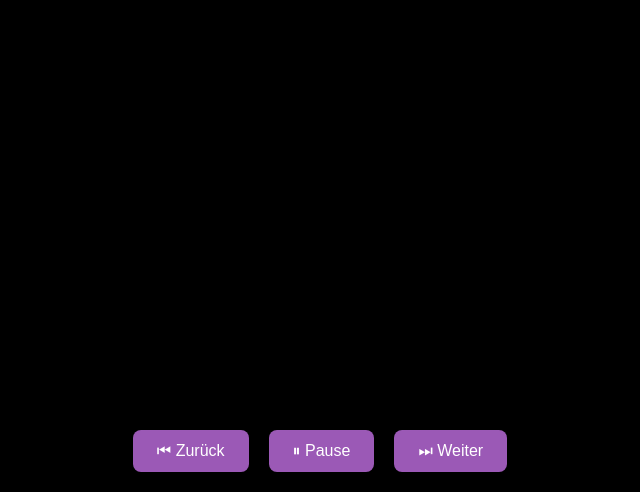
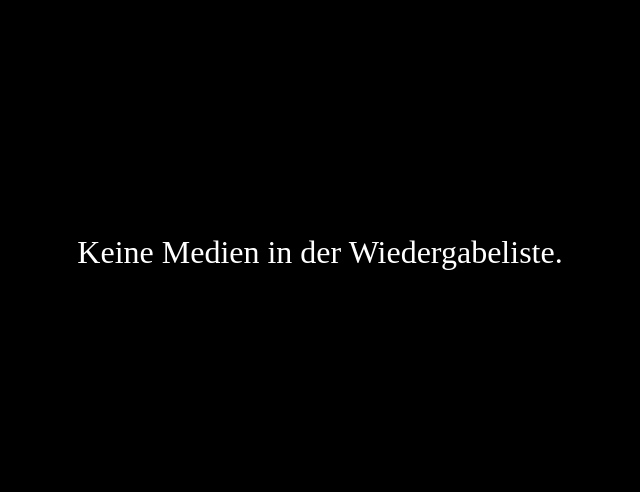
Before and after one commit to 17Trust09/slidepi, a Flask app: template templates/play.html in a window 1280 px wide. Shown: the part 308-800 px from the top of the page, without its empty margins (320-960 px from the left). Run offline with Flask 3, Linux system fonts and the light colour scheme; the template is opened without the code that fills it: most values are stand-ins (such as "Sample title", 1, 10 or a date in 2020).

Commit message:
Update play.html

```diff
--- a/templates/play.html
+++ b/templates/play.html
@@ -1,3 +1,4 @@
+<!-- Datei: templates/play.html -->
 <!DOCTYPE html>
 <html lang="de">
 <head>
@@ -55,6 +56,13 @@
         .controls button:hover {
             background-color: #8e44ad;
         }
+
+        #no-media {
+            color: #fff;
+            font-size: 2em;
+            margin-top: 40vh;
+            text-align: center;
+        }
     </style>
 </head>
 <body>
@@ -72,19 +80,24 @@
         let isPaused = false;
 
         window.onload = async () => {
+            if (!mediaList || mediaList.length === 0) {
+                document.getElementById('media-container').innerHTML =
+                  '<div id="no-media">Keine Medien in der Wiedergabeliste.</div>';
+                document.querySelector('.controls').style.display = 'none';
+                return;
+            }
+
             try {
                 const response = await fetch('/status');
                 const data = await response.json();
                 currentIndex = data.current_index || 0;
                 isPaused = (data.status === 'paused');
-                if (mediaList.length > 0 && mediaList[currentIndex]) {
+                if (mediaList[currentIndex]) {
                     showMedia(currentIndex);
                 }
             } catch (e) {
                 console.error("Fehler beim Laden des Status", e);
-                if (mediaList.length > 0 && mediaList[0]) {
-                    showMedia(0);  // Fallback
-                }
+                if (mediaList[0]) showMedia(0);
             }
         };
 
@@ -127,7 +140,7 @@
                 currentVideo = video;
 
                 currentInterval = setInterval(() => {
-                    if (!isPaused) {
+                    if (!isPaused && !video.paused) {
                         timeLeft--;
                         sendStatusUpdate('playing', media.filename, timeLeft);
                     }
```
